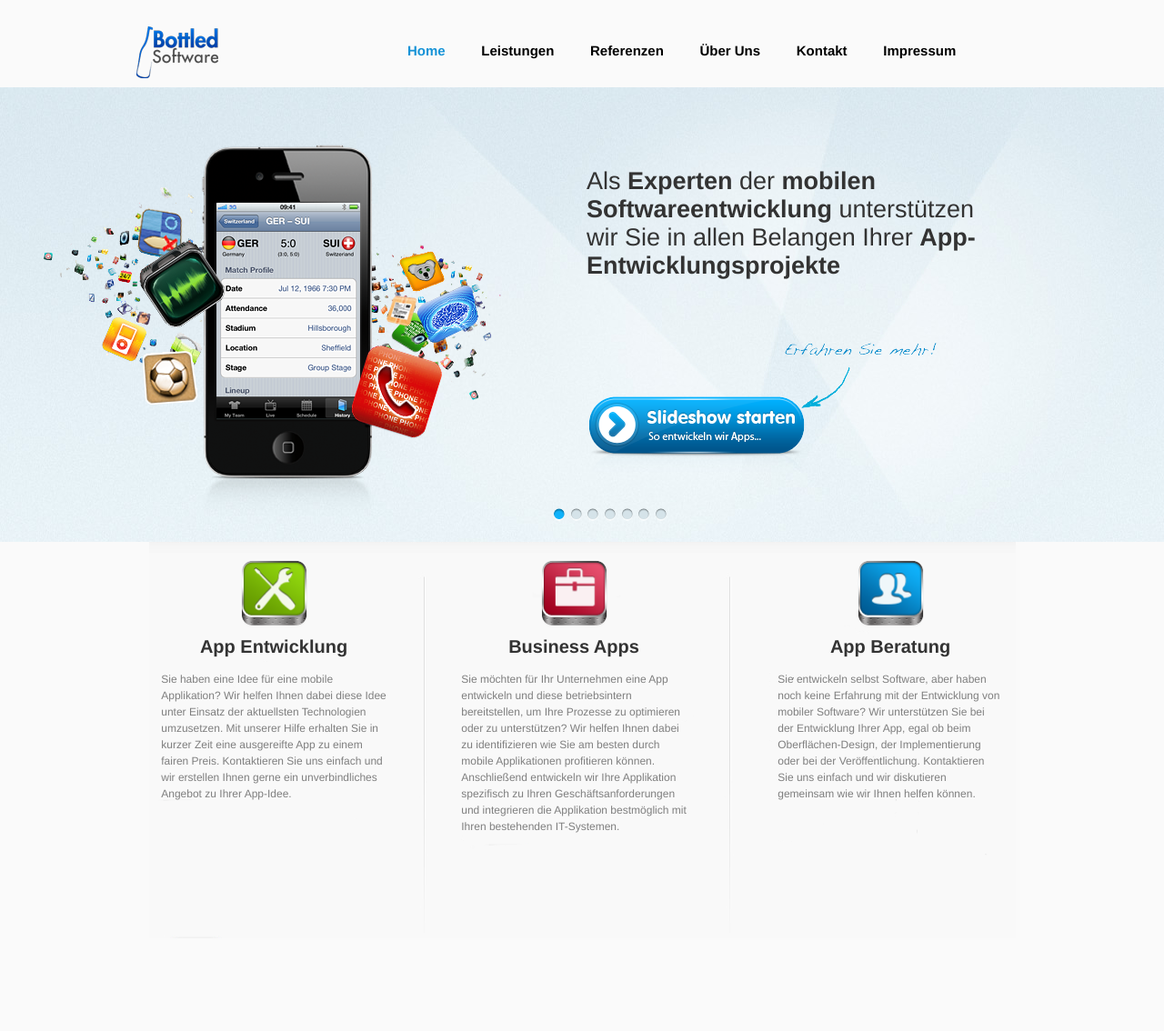
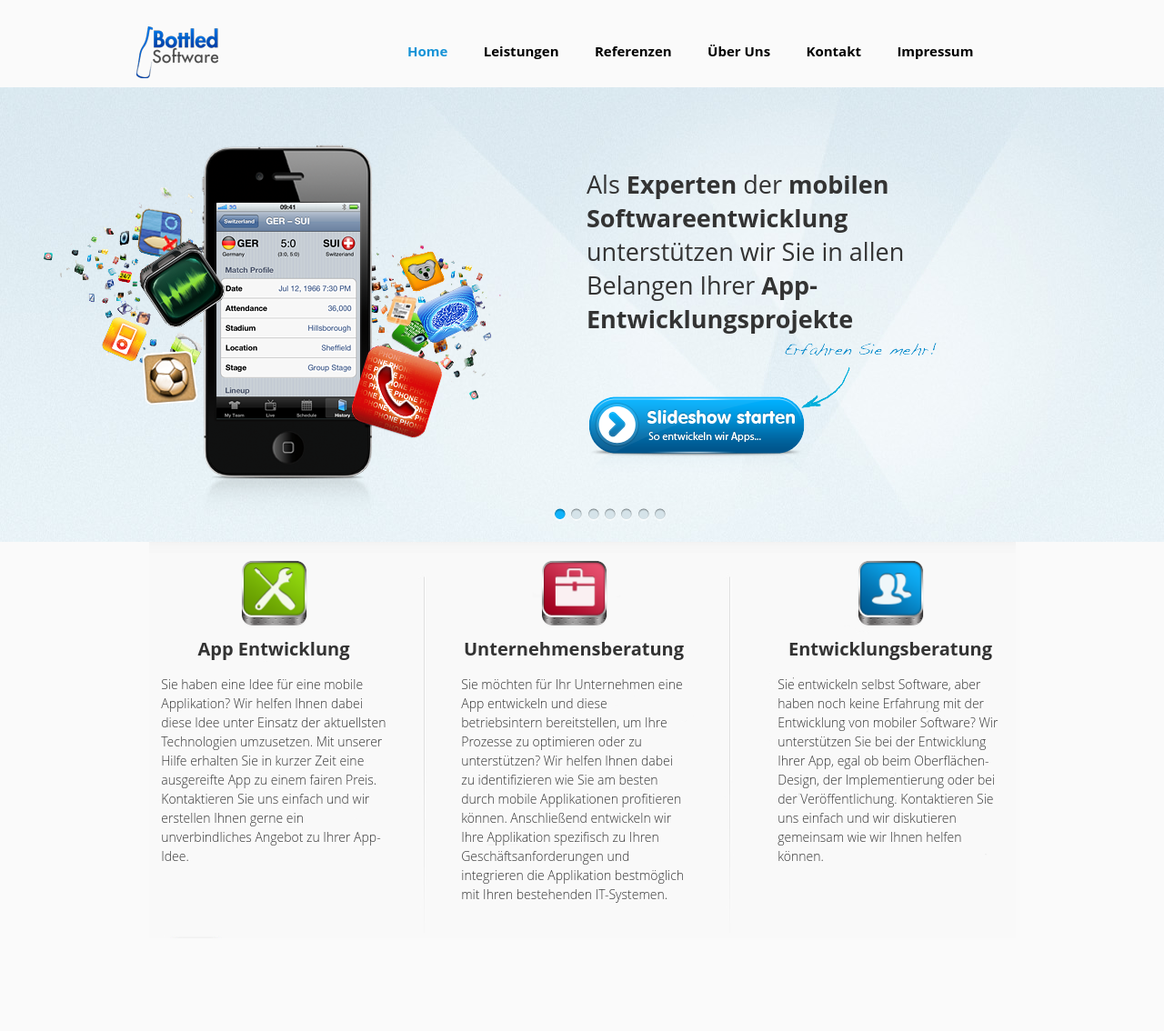
Before and after one commit to bottledsoftware/bottledsoftware.github.io, a PHP site: page / in a window 1280 px wide. Shown: the whole page at 91% size. Run offline with PHP 8.4, Linux system fonts and the light colour scheme.

Commit message:
Some text and design improvements. Also changed some fonts so that the website is better looking and easier to read.

```diff
--- a/about.html
+++ b/about.html
@@ -6,7 +6,6 @@
     <link href="bootstrap/css/bootstrap.css" rel="stylesheet">
     <link href="base.css" rel="stylesheet">
     <link href="about.css" rel="stylesheet">
-    <link href="device_browser.css" rel="stylesheet">
     <script type="text/javascript" src="js/prefixfree.min.js"></script>
     <script type="text/javascript" src="jquery-1.7.2.js"></script>
     <script type="text/javascript" src="js/prefixfree.jquery.js"></script>
--- a/base.css
+++ b/base.css
@@ -70,7 +70,7 @@
 	width: 450px;
 	right: 145px;
 	top: 75px;
-	font: bold 27px "Helvetica Neue", Arial, Helvetica, Geneva, sans-serif;
+	font: bold 27px 'Open Sans', sans-serif;
 	 opacity: 0;
 }
 
@@ -82,23 +82,24 @@
 	right: 145px;
 	top: 75px;
 	opacity: 0;
-	font: normal 27px "Helvetica Neue", Arial, Helvetica, Geneva, sans-serif;;
+	font: normal 27px 'Open Sans', sans-serif;;
 }
 
 #slider .slideshow-container .slideshow-view .slideshow-content p {
 	position: absolute;
 	width: 450px;
 	right: 145px;
-	top: 130px;
-	font: 15px "Helvetica Neue", Arial, Helvetica, Geneva, sans-serif;
-	 opacity: 0;
+	top: 115px;
+	font: 15px 'Open Sans', sans-serif;
+	line-height: 1.3;
+	opacity: 0;
 }
 /*#slider .slideshow-container .slideshow-view .slideshow-start h1 { padding-top: 100px; }*/
 
 
 
 
-body {background-color: #fafafa; }
+body {background-color: #fafafa; font-family: 'Open Sans', sans-serif;}
 
 .services-container {background-color: #fafafa; height: 460px; }
 
@@ -135,7 +136,7 @@ body {background-color: #fafafa; }
 	width: 100%;
 	margin-top: 10px;
 	margin-left: 0;
-	font: bold 20px "Helvetica Neue", Arial, Helvetica, Geneva, sans-serif;
+	font: bold 20px 'Open Sans', sans-serif;
 	text-align: center;
 }
 
@@ -145,9 +146,11 @@ body {background-color: #fafafa; }
 	margin-top: 15px;
 	margin-left: auto;
 	margin-right:  auto;
-	font: 12px/18px "Helvetica Neue", Arial, Helvetica, Geneva, sans-serif;
+	font: 14px 'Open Sans', sans-serif;
+	line-height: 1.5;
+	font-weight: 300;
 	text-align: left;
-	color: #7f7f7f;
+/* 	color: #7f7f7f; */
 }
 
 .footer {background-image: url(images/footer_background.png); height: 160px;}
@@ -184,7 +187,7 @@ body {background-color: #fafafa; }
     color: #000000;
     width: auto;
     text-decoration: none;
-    font: bold 15px "Helvetica Neue", Arial, Helvetica, Geneva, sans-serif;
+    font: bold 15px 'Open Sans', sans-serif;
     /*font: bold 14px/1em Arial, Helvetica, sans-serif;*/
 }
 
--- a/contact.css
+++ b/contact.css
@@ -35,6 +35,8 @@
 	width: 500px;
 	transition-property: none; transition-delay: 100ms; transition-timing-function: cubic-bezier(0.25,0,0.25,1); transition-duration: 1000ms;
 	opacity: 0;
+	font-family: 'Open Sans', sans-serif;
+	font-weight: bold;
 }
 
 .contact-introduction h2 {
@@ -47,6 +49,8 @@
 	font-style: normal;
 	transition-property: none; transition-delay: 100ms; transition-timing-function: cubic-bezier(0.25,0,0.25,1); transition-duration: 1000ms;
 	opacity: 0;
+	font-family: 'Open Sans', sans-serif;
+	font-weight: normal;
 }
 
 .contact-info-container {
--- a/contact.html
+++ b/contact.html
@@ -88,7 +88,9 @@
 		        			<br>
 		        			Geschäftsführer
 		        			<br>
-		        			Telefon: 0176 / 56595713
+		        			Telefon: 06227 / 398338
+		        			<br>
+		        			Mobil: 0176 / 56595713
 		        			<br>
 		        			E-Mail: <script type="text/javascript">
 									<!--
--- a/index.html
+++ b/index.html
@@ -53,6 +53,9 @@
                         		<img class="app-requirements-icon animated" src="images/app_requirements.png" alt="">
                                 <h1 class="animated"> <strong>Schritt 1.</strong> Anforderungsanalyse</h1>
                                 <p class="animated">Erzählen Sie uns von Ihrer App-Idee und wir entwickeln gemeinsam die Anforderungen Ihrer Applikation. Durch Festlegung der Anforderungen ist von Anfang an klar, was die Applikation am Ende leisten wird.
+                                <br>
+                                <br>
+                                Selbstverständlich wird Ihre App-Idee von uns absolut vertraulich behandelt und zwar unabhängig davon, ob Sie uns letztendlich mit der Realisierung beauftragen oder nicht. Auf Wunsch versichern wir Ihnen das natürlich auch gerne mit der Unterzeichnung einer Vertraulichkeitsvereinbarung.
                                 </p>
                         		<img id="go-to-step-button-2" class="go-to-button animated" src="images/go_to_step_button_2.png" alt="">
                         	</figure>
@@ -61,7 +64,7 @@
                         		<img id="ui-finished" class="user-interface animated" src="images/wmapp_ui.png" alt="">
                         		<img id="ui-wireframe" class="wireframe animated" src="images/wmapp_wireframe.png" alt="">
                         	    <h1 class="animated" style="top: 60px;"> <strong>Schritt 2.</strong> Benutzeroberflächen Design</h1>
-                        	    <p class="animated" style="top: 150px;">Software wird für die Benutzer entwickelt. Daher ist eine gute Benutzeroberfläche ausschlaggebend für den Erfolg Ihrer Applikation. Die App sollte sowohl leicht bedienbar als auch optisch ansprechend sein.
+                        	    <p class="animated" style="top: 132px;">Software wird für die Benutzer entwickelt. Daher ist eine gute Benutzeroberfläche entscheidend für den Erfolg Ihrer Applikation. Die App muss sowohl intuitiv bedienbar wie auch optisch ansprechend sein.
                         	    <br>
                         	    <br>
                         	    Wir fangen bereits zu Beginn der App-Entwicklung an die Benutzeroberfläche zu entwickeln. So sehen Sie bereits in den ersten Entwürfen wie Ihre App später aussehen wird und durch kontinuierliche Evaluierung erzielen wir bestmögliche Ergebnisse.
@@ -72,7 +75,7 @@
                         		<img id="architecture-icon-back" class="architecture-icon-back animated" src="images/architecture_icon_back.jpg" alt="">
                         		<img id="architecture-icon-front" class="architecture-icon-front animated" src="images/architecture_icon_front.jpg" alt="">
                         	    <h1 class="animated" style="top: 60px;"> <strong>Schritt 3.</strong> Softwarearchitektur und Implementierung</h1>
-                        	    <p class="animated" style="top: 150px;">Da die interne Programmstruktur ebenso wichtig ist wie die Benutzeroberfläche, planen wir die Architektur sorgfältig unter Beachtung der zu Anfang festgelegten Anforderungen. Neben individuellen Kriterien legen wir hier zusätzlich Wert auf einfache Erweiterbarkeit und Austauschbarkeit einzelner Komponenten.
+                        	    <p class="animated" style="top: 135px;">Da die interne Programmstruktur ebenso wichtig ist wie die Benutzeroberfläche, planen wir die Architektur sorgfältig unter Beachtung der zu Anfang festgelegten Anforderungen. Neben individuellen Kriterien legen wir hier zusätzlich Wert auf einfache Erweiterbarkeit und Austauschbarkeit einzelner Komponenten.
                         	    <br>
                         	    <br>
                         	    Nach der Festlegung der Softwarearchitektur setzen wir diese in Programmcode um und wählen dabei in Absprache mit Ihnen die passendsten und aktuellsten Technologien.
@@ -87,7 +90,7 @@
                         		<img class="qm-stability-approved animated" src="images/app_stability_approved.png" alt="">
 
                         	   <h1 class="animated"> <strong>Schritt 4.</strong> Qualitätssicherung</h1>
-                        	   <p class="animated">Wir legen größten Wert auf die Qualität Ihrer App. Um diese zu gewährleisten, testen wir Ihre App intensiv und stellen dadurch sicher, dass sie voll funktionsfähig ist sowie eine optimale Bedienbarkeit bietet.
+                        	   <p class="animated" style="top: 125px;">Wir legen größten Wert auf die Qualität Ihrer App. Um diese zu gewährleisten, testen wir Ihre App umfassend und intensiv. Dabei setzen wir zuverlässige und bewährte Testverfahren aus der Softwaretechnik ein und stellen dadurch sicher, dass Ihre App am Ende voll funktionsfähig ist und eine optimale Bedienbarkeit bietet.
                         	   </p>
 
                         		<img id="go-to-step-button-5" class="go-to-button animated" src="images/go_to_step_button_5.png" alt="">
@@ -96,15 +99,15 @@
 <!--                        		<img class="publishing-icon animated" src="images/publishing_icon.png">-->
 								<img class="publishing-icon-ipad animated" src="images/publishing_ipad.png" alt="">
 								<img class="publishing-icon-iphone animated" src="images/publishing_iphone.png" alt="">
-                        	    <h1 class="animated"> <strong>Schritt 5.</strong> Veröffentlichung</h1>
-                        	    <p class="animated">Nach der Entwicklung der App, unterstützen wir Sie bei der Veröffentlichung. Egal ob Sie Ihre App in einem App Store veröffentlichen wollen oder sie nur betriebsintern bereitstellen möchten. Wir sorgen dafür, dass Ihre neue App Ihre Nutzer auch erreicht.
+                        	    <h1 class="animated"> <strong>Schritt 5.</strong> Distribution</h1>
+                        	    <p class="animated" style="top: 125px;">Nach der Entwicklung der App, unterstützen wir Sie bei der Distribution. Egal ob Sie Ihre App in einem App Store veröffentlichen wollen oder sie nur betriebsintern bereitstellen möchten. Wir sorgen dafür, dass Ihre neue App Ihre Nutzer auch erreicht.
                         	    </p>
                         		<img id="go-to-step-button-6" class="go-to-button animated" src="images/go_to_step_button_6.png" alt="">
                         	</figure>
                            	<figure id="slide-6">
                         		<img class="final-icon animated" src="images/finish_icon.png" alt="">
-                        	    <h1 class="animated"> <strong>Let's build your new App</strong></h1>
-                        	    <p class="animated">Mit uns als Partner für mobile Softwareentwicklung wird Ihr App-Projekt zu einem Erfolg. Kontaktieren Sie uns einfach und wir unterbreiten Ihnen gerne ein unverbindliches Angebot für Ihr Projekt.
+                        	    <h1 class="animated"> <strong>Kontaktieren Sie uns</strong></h1>
+                        	    <p class="animated" style="top: 125px;">Mit uns als Partner für mobile Softwareentwicklung wird Ihr App-Projekt zu einem Erfolg. Kontaktieren Sie uns einfach und wir unterbreiten Ihnen gerne ein unverbindliches Angebot für Ihr Projekt.
                         	    </p>
                         		<img id="contact-button" class="go-to-button animated" src="images/contact_button.png" alt="">
                         	</figure>
@@ -140,14 +143,14 @@
             			</p>
             		</div>
             		<div class="service-description" style="left: 330px;">
-            			<a href="/services"><img src="images/corporate_icon.png" class="icon" alt="Business Apps"></a>
-            			<h2>Business Apps</h2>
+            			<a href="/services"><img src="images/corporate_icon.png" class="icon" alt="Unternehmensberatung"></a>
+            			<h2>Unternehmensberatung</h2>
             			<p> Sie möchten für Ihr Unternehmen eine App entwickeln und diese betriebsintern bereitstellen, um Ihre Prozesse zu optimieren oder zu unterstützen? Wir helfen Ihnen dabei zu identifizieren wie Sie am besten durch mobile Applikationen profitieren können. Anschließend entwickeln wir Ihre Applikation spezifisch zu Ihren Geschäftsanforderungen und integrieren die Applikation bestmöglich mit Ihren bestehenden IT-Systemen.
             			</p>
             		</div>
             		<div class="service-description" style="right: 0px;">
-            			<a href="/services"><img src="images/consulting_icon.png" class="icon" alt="App Beratung"></a>
-            			<h2>App Beratung</h2>
+            			<a href="/services"><img src="images/consulting_icon.png" class="icon" alt="Entwicklungsberatung"></a>
+            			<h2>Entwicklungsberatung</h2>
             			<p> Sie entwickeln selbst Software, aber haben noch keine Erfahrung mit der Entwicklung von mobiler Software? Wir unterstützen Sie bei der Entwicklung Ihrer App, egal ob beim Oberflächen-Design, der Implementierung oder bei der Veröffentlichung. Kontaktieren Sie uns einfach und wir diskutieren gemeinsam wie wir Ihnen helfen können.
             			</p>
             		</div>
--- a/services.js
+++ b/services.js
@@ -50,7 +50,7 @@ $(document).ready(function() {
 function expandServiceDescription(service) {
 	if (service == 'app_development') {
 		if (!$app_dev_expanded) {
-			$('#service-description-app-dev').css('height', '1200px');
+			$('#service-description-app-dev').css('height', '1880px');
 		}
 		else {
 			$('#service-description-app-dev').css('height', '106px');
@@ -59,7 +59,7 @@ function expandServiceDescription(service) {
 	}
 	else if (service == 'corporate') {
 		if (!$corporate_expanded) {
-			$('#service-description-corporate').css('height', '350px');
+			$('#service-description-corporate').css('height', '510px');
 		}
 		else {
 			$('#service-description-corporate').css('height', '106px');
@@ -68,7 +68,7 @@ function expandServiceDescription(service) {
 	}
 	else if (service == 'consulting') {
 		if (!$consulting_expanded) {
-			$('#service-description-consulting').css('height', '250px');
+			$('#service-description-consulting').css('height', '310px');
 		}
 		else {
 			$('#service-description-consulting').css('height', '106px');
```
Also changed, not shown: about.css (+18 -10 lines), portfolio.html (+23 -0 lines), services.css (+12 -1 lines), services.html (+5 -3 lines).
